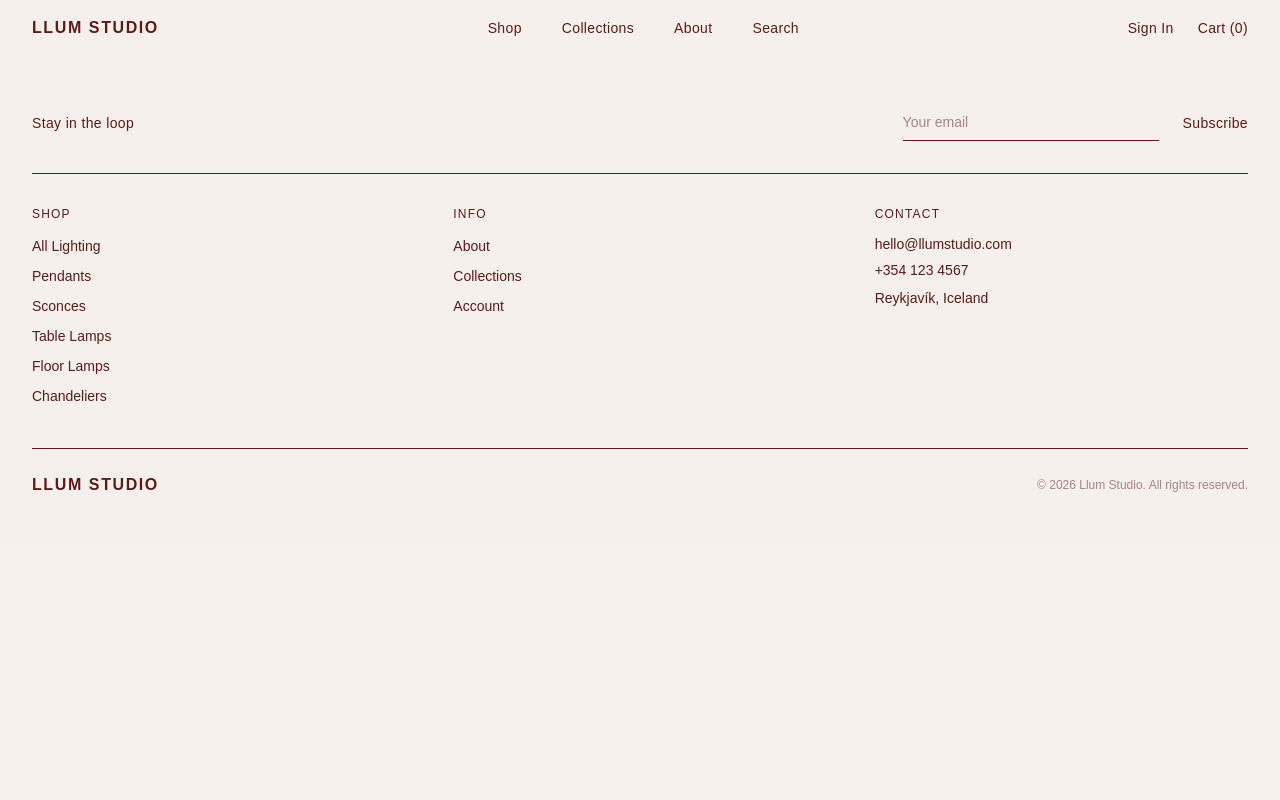
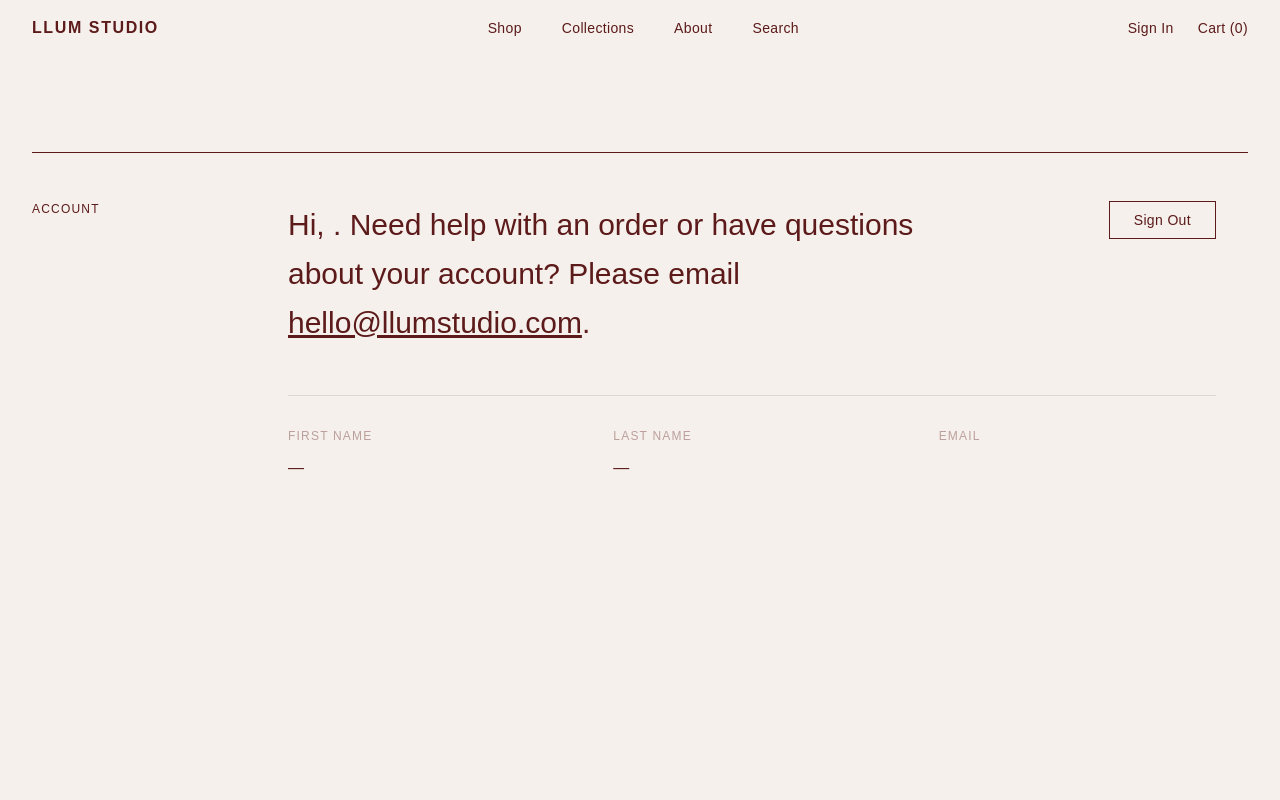
Before and after one commit to oddnyhalldora21/llum_studio, a React (Vite) app: page /profile in a window 1280 px wide. Shown: the top 800 px of the page. Built offline with nearby package versions, Linux system fonts and the light colour scheme; no server answers; a web font is replaced by a local one.

Commit message:
added profile page with full name info, auto fill out at checkout when logged in

```diff
--- a/src/App.tsx
+++ b/src/App.tsx
@@ -14,6 +14,7 @@ import CollectionDetailPage from './pages/CollectionDetailPage'
 import CartDrawer from './components/CartDrawer'
 import ScrollToTop from './components/ScrollToTop'
 import AboutPage from './pages/AboutPage'
+import ProfilePage from './pages/ProfilePage'
 
 
 function App() {
@@ -28,7 +29,6 @@ function App() {
           <Route path="/" element={<HomePage />} />
           <Route path="/shop" element={<ShopPage lightsOn={lightsOn} setLightsOn={setLightsOn} />} />
           <Route path="/products/:id" element={<ProductDetailPage lightsOn={lightsOn} setLightsOn={setLightsOn} />} />
-
           <Route path="/checkout" element={<CheckoutPage />} />
           <Route path="/sign-in" element={<SignInPage />} />
           <Route path="/order-confirmation" element={<OrderConfirmationPage />} />
@@ -36,6 +36,7 @@ function App() {
           <Route path="/collections/detail" element={<CollectionDetailPage />} />
           <Route path="/collections/detail/:slug" element={<CollectionDetailPage />} />
           <Route path="/about" element={<AboutPage />} />
+          <Route path="/profile" element={<ProfilePage />} />
 
         </Routes>
       </main>
--- a/src/components/layout/Navbar.tsx
+++ b/src/components/layout/Navbar.tsx
@@ -115,11 +115,11 @@ function Navbar({ lightsOn, onCartOpen }: Props) {
           <div className="hidden md:flex items-center gap-6">
             {user ? (
               <>
-                <span className={`text-sm font-medium tracking-wide transition-colors duration-500 ${
+                <Link to="/profile" className={`text-sm font-medium tracking-wide transition-colors duration-500 hover:opacity-60 ${
                   onCollections || isTranslucent ? 'text-[#f5f0eb]' : 'text-[#5c1a1a]'
                 }`}>
                   {fullName}
-                </span>
+                </Link>
                 <button onClick={handleSignOut} className={linkClass}>Sign Out</button>
               </>
             ) : (
--- /dev/null
+++ b/src/pages/ProfilePage.tsx
@@ -0,0 +1,71 @@
+import { useNavigate } from 'react-router-dom'
+import { useAuthStore } from '../store/authStore'
+
+function ProfilePage() {
+  const { user, fullName, signOut } = useAuthStore()
+  const navigate = useNavigate()
+
+  async function handleSignOut() {
+    await signOut()
+    navigate('/')
+  }
+
+  const nameParts = fullName?.split(' ') ?? []
+  const firstName = nameParts[0] ?? '—'
+  const lastName = nameParts.slice(1).join(' ') || '—'
+
+  return (
+    <div className="min-h-screen" style={{ backgroundColor: '#f5f0eb' }}>
+
+      <div className="px-8 pt-24">
+        <div className="border-t" style={{ borderColor: '#5c1a1a' }} />
+      </div>
+
+      <div className="flex">
+
+        <div className="hidden md:block w-56 shrink-0 px-8 py-12">
+          <p className="text-xs tracking-widest uppercase" style={{ color: '#5c1a1a' }}>Account</p>
+        </div>
+
+        <div className="flex-1 px-8 md:px-16 py-12">
+
+          <div className="flex items-start justify-between mb-12">
+            <p className="text-2xl md:text-3xl font-light leading-relaxed max-w-2xl" style={{ color: '#5c1a1a' }}>
+              Hi, {fullName || user?.email}. Need help with an order or have questions about your account? Please email{' '}
+              <a href="mailto:hello@llumstudio.com" className="underline hover:opacity-60 transition-opacity">
+                hello@llumstudio.com
+              </a>.
+            </p>
+            <button
+              onClick={handleSignOut}
+              className="shrink-0 ml-8 px-6 py-2 text-sm tracking-wide border transition-opacity hover:opacity-60"
+              style={{ borderColor: '#5c1a1a', color: '#5c1a1a' }}
+            >
+              Sign Out
+            </button>
+          </div>
+
+          <div className="border-t pt-8" style={{ borderColor: '#5c1a1a20' }}>
+            <div className="grid grid-cols-1 md:grid-cols-3 gap-12">
+              <div>
+                <p className="text-xs tracking-widest uppercase mb-3" style={{ color: '#5c1a1a60' }}>First Name</p>
+                <p className="text-base font-light" style={{ color: '#5c1a1a' }}>{firstName}</p>
+              </div>
+              <div>
+                <p className="text-xs tracking-widest uppercase mb-3" style={{ color: '#5c1a1a60' }}>Last Name</p>
+                <p className="text-base font-light" style={{ color: '#5c1a1a' }}>{lastName}</p>
+              </div>
+              <div>
+                <p className="text-xs tracking-widest uppercase mb-3" style={{ color: '#5c1a1a60' }}>Email</p>
+                <p className="text-base font-light" style={{ color: '#5c1a1a' }}>{user?.email}</p>
+              </div>
+            </div>
+          </div>
+
+        </div>
+      </div>
+    </div>
+  )
+}
+
+export default ProfilePage
--- a/src/pages/SignInPage.tsx
+++ b/src/pages/SignInPage.tsx
@@ -6,7 +6,8 @@ import { supabase } from '../lib/supabase'
 function SignInPage() {
   const [email, setEmail] = useState('')
   const [password, setPassword] = useState('')
-  const [fullName, setFullName] = useState('')
+  const [firstName, setFirstName] = useState('')
+  const [lastName, setLastName] = useState('')
   const [isSignUp, setIsSignUp] = useState(false)
   const [error, setError] = useState<string | null>(null)
   const [loading, setLoading] = useState(false)
@@ -29,7 +30,7 @@ function SignInPage() {
         await supabase.from('profiles').insert({
           id: user.id,
           email: email,
-          full_name: fullName,
+          full_name: `${firstName} ${lastName}`.trim(),
         })
         await refreshProfile()
       }
@@ -45,6 +46,9 @@ function SignInPage() {
     navigate('/')
     setLoading(false)
   }
+
+  const inputClass = "w-full px-3 py-3 text-sm outline-none bg-transparent border mb-3"
+  const inputStyle = { borderColor: '#5c1a1a40', color: '#5c1a1a' }
 
   return (
     <div className="min-h-screen" style={{ backgroundColor: '#f5f0eb' }}>
@@ -73,22 +77,32 @@ function SignInPage() {
 
           <div className="mb-6">
             {isSignUp && (
-              <input
-                type="text"
-                placeholder="Full name"
-                value={fullName}
-                onChange={e => setFullName(e.target.value)}
-                className="w-full px-3 py-3 text-sm outline-none bg-transparent border mb-3"
-                style={{ borderColor: '#5c1a1a40', color: '#5c1a1a' }}
-              />
+              <div className="flex flex-col md:flex-row gap-0 md:gap-3">
+                <input
+                  type="text"
+                  placeholder="First name"
+                  value={firstName}
+                  onChange={e => setFirstName(e.target.value)}
+                  className={inputClass}
+                  style={inputStyle}
+                />
+                <input
+                  type="text"
+                  placeholder="Last name"
+                  value={lastName}
+                  onChange={e => setLastName(e.target.value)}
+                  className={inputClass}
+                  style={inputStyle}
+                />
+              </div>
             )}
             <input
               type="email"
               placeholder="Email"
               value={email}
               onChange={e => setEmail(e.target.value)}
-              className="w-full px-3 py-3 text-sm outline-none bg-transparent border mb-3"
-              style={{ borderColor: '#5c1a1a40', color: '#5c1a1a' }}
+              className={inputClass}
+              style={inputStyle}
             />
             <input
               type="password"
@@ -96,7 +110,7 @@ function SignInPage() {
               value={password}
               onChange={e => setPassword(e.target.value)}
               className="w-full px-3 py-3 text-sm outline-none bg-transparent border"
-              style={{ borderColor: '#5c1a1a40', color: '#5c1a1a' }}
+              style={inputStyle}
             />
           </div>
 
```
